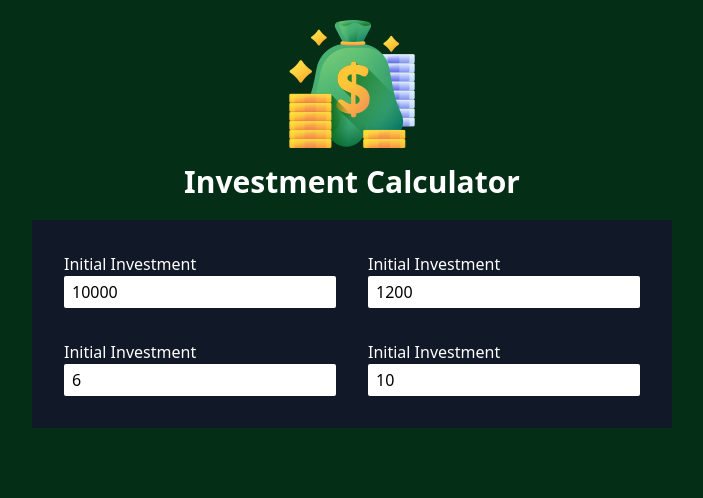
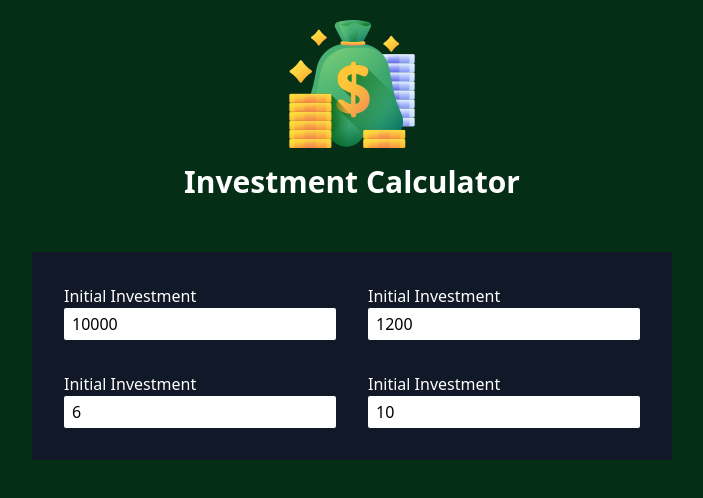
Before and after one commit to Asef00/react-investment-calculator, a React (Vite) app: page / in a window 1280 px wide. Shown: the top 498 px of the page, without its empty margins (288-991 px from the left). Built offline with nearby package versions, Linux system fonts and the light colour scheme.

Commit message:
style: spacing

```diff
--- a/src/components/UserInputs.tsx
+++ b/src/components/UserInputs.tsx
@@ -8,7 +8,7 @@ type Props = {
 
 export default function UserInputs({ onChangeInput, formData }: Props) {
   return (
-    <form className="grid grid-cols-2 gap-8 bg-gray-900 p-8 max-w-screen-sm mx-auto">
+    <form className="grid grid-cols-2 gap-8 bg-gray-900 p-8 max-w-screen-sm mx-auto my-8">
       <Input
         initialValue={formData.initialInvestment}
         id="initialInvestment"
```
